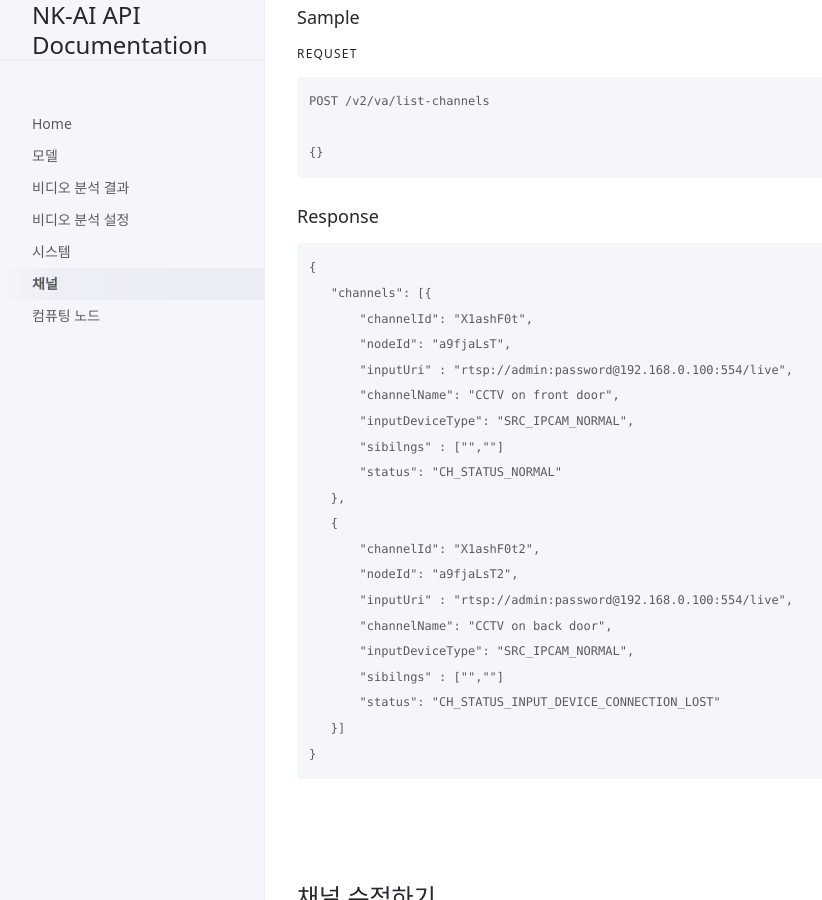
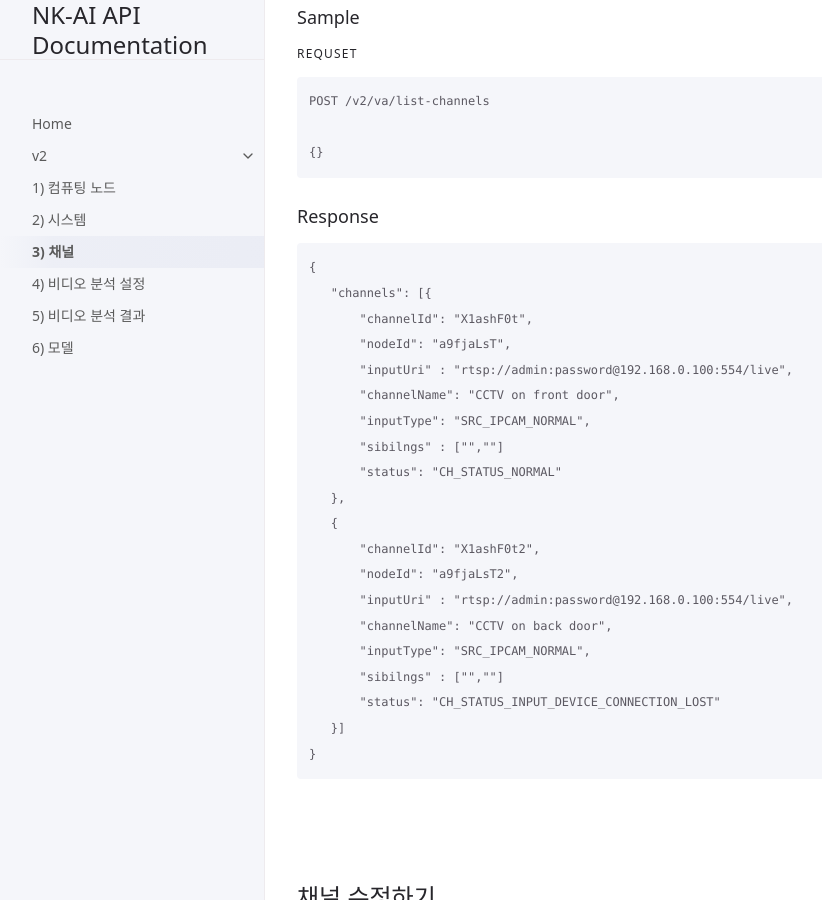
Before and after one commit to uteakO/rest-api, a Jekyll site: the page built from docs/channels.md, in a window 1280 px wide and 900 px high, scrolled down 4404 px. Shown: the whole window, without its empty margins (107-929 px from the left). Built offline with Jekyll 4.4.1, drawn with Linux system fonts in a browser that asks for light colours; our own code applies the rules of GitHub Pages for plain Markdown files; some of the changed text lies outside the part shown.

Commit message:
오타수정, 브라우저 아이콘 변경

```diff
--- a/docs/channels.md
+++ b/docs/channels.md
@@ -1,4 +1,4 @@
-# 채널
+# 3) 채널
 
 채널에 대한 API입니다. 채널은 1개의 비디오에 대한 정보이며, 영상분석을 수행하는 단위입니다.
 
@@ -139,7 +139,7 @@ POST /v2/va/get-channel
        "nodeId": "a9fjaLsT",
        "inputUri" : "rtsp://admin:password@192.168.0.100:554/live",
        "channelName": "CCTV on front door",
-       "inputDeviceType": "SRC_IPCAM_NORMAL",
+       "inputType": "SRC_IPCAM_NORMAL",
        "sibilngs" : ["",""]
        "status": "CH_STATUS_NORMAL"
    },
@@ -191,7 +191,7 @@ POST /v2/va/list-channels
        "nodeId": "a9fjaLsT",
        "inputUri" : "rtsp://admin:password@192.168.0.100:554/live",
        "channelName": "CCTV on front door",
-       "inputDeviceType": "SRC_IPCAM_NORMAL",
+       "inputType": "SRC_IPCAM_NORMAL",
        "sibilngs" : ["",""]
        "status": "CH_STATUS_NORMAL"
    },
@@ -200,7 +200,7 @@ POST /v2/va/list-channels
        "nodeId": "a9fjaLsT2",
        "inputUri" : "rtsp://admin:password@192.168.0.100:554/live",
        "channelName": "CCTV on back door",
-       "inputDeviceType": "SRC_IPCAM_NORMAL",
+       "inputType": "SRC_IPCAM_NORMAL",
        "sibilngs" : ["",""]
        "status": "CH_STATUS_INPUT_DEVICE_CONNECTION_LOST"
    }]
--- a/docs/system.md
+++ b/docs/system.md
@@ -1,4 +1,4 @@
-# 시스템
+# 2) 시스템
 
 시스템 상태를 조회하는 API입니다.
 
@@ -23,7 +23,7 @@ POST /v2/va/get-system-status
 | performance | [Performance](#performance) | 시스템 사용률 |
 | code | int | 오류 코드 ([Error Code](models.md#error-code)) |
 | message | String | 오류 메시지 |
-| recentCrashLogs | [RecentCrashLogs](models.md#recentcrashlogs) | 최근 24시간 내 비정상 종료 된 컴퓨팅 노드 기록정보 |
+| recentCrashLogs | [RecentCrashLogs](models.md#recentcrashlogs) | 최근 (24시간) 내 비정상 종료 된 컴퓨팅 노드 기록정보 |
 
 <br>
 
--- a/docs/va_control.md
+++ b/docs/va_control.md
@@ -1,4 +1,4 @@
-# 비디오 분석 설정
+# 4) 비디오 분석 설정
 
 비디오 분석 설정에 대한 API입니다.
 
--- a/docs/va_results.md
+++ b/docs/va_results.md
@@ -1,4 +1,4 @@
-# 비디오 분석 결과
+# 5) 비디오 분석 결과
 
 비디오 분석 결과는 gRPC를 통해 스트리밍 방식으로 클라이언트에게 전송됩니다. protobuf 형식으로 작성되어 있습니다.
 
```
Also changed, not shown: docs/computing_node.md (+3 -2 lines), docs/models.md (+5 -3 lines), docs/v2/index.md (added, +10 -0 lines), favicon.ico.
